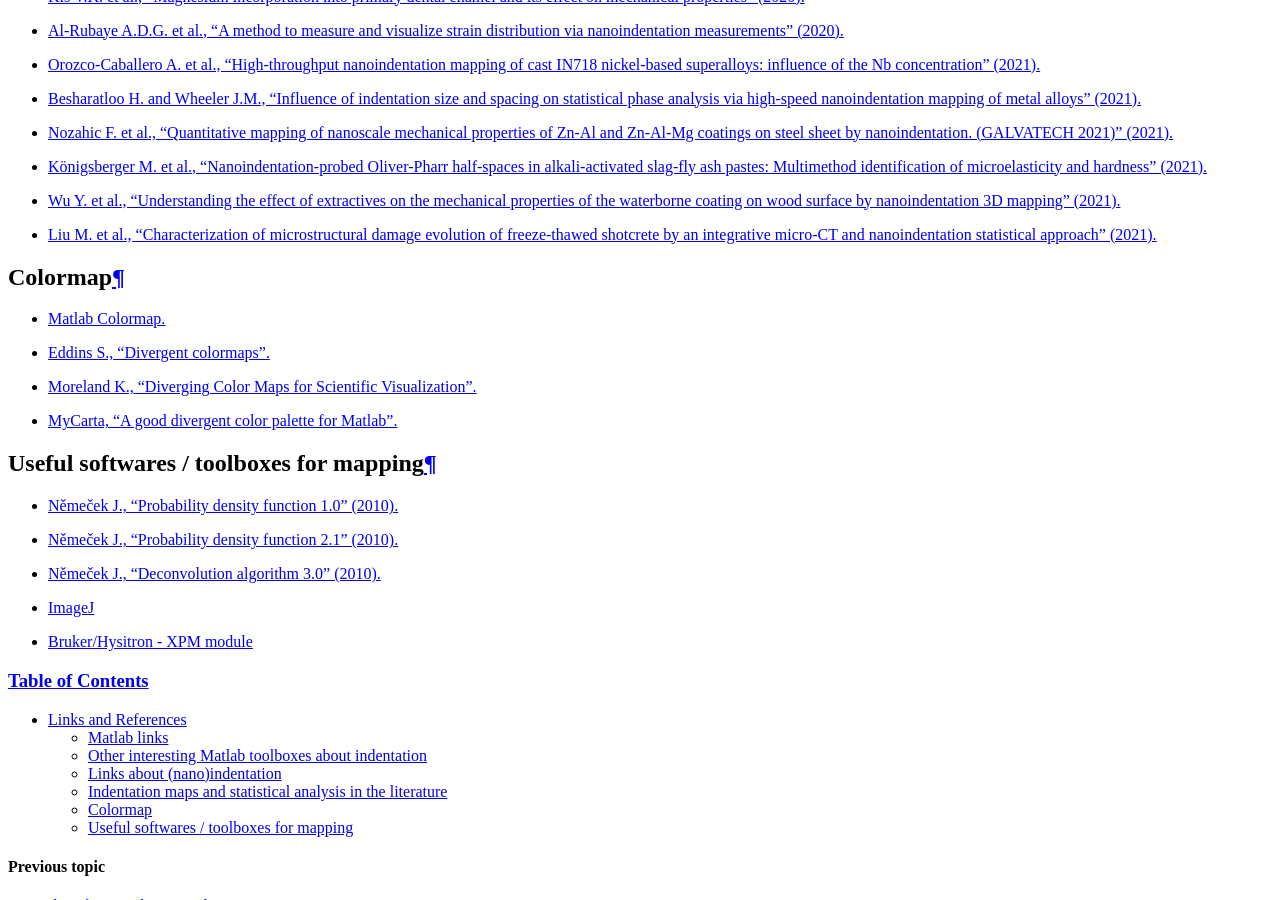
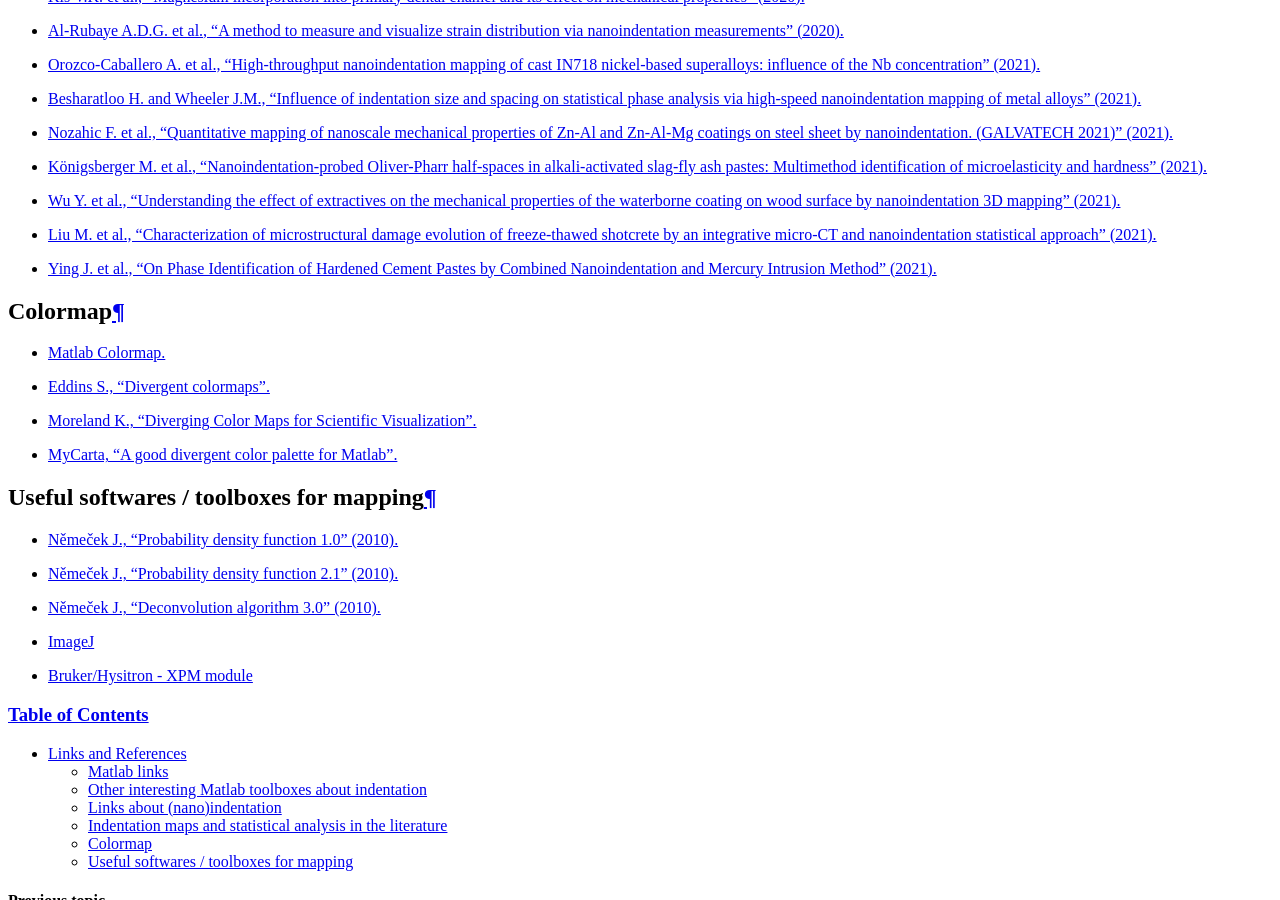
Before and after one commit to DavidMercier/TriDiMap, a Sphinx documentation site: the page built from doc/links_ref.rst, in a window 1280 px wide and 900 px high, scrolled down 2656 px. Built offline with Sphinx 7.4.7, drawn with Linux system fonts in a browser that asks for light colours; comment, search, counter and statistics services are not loaded.

Commit message:
Update links_ref.rst

```diff
--- a/doc/links_ref.rst
+++ b/doc/links_ref.rst
@@ -87,6 +87,7 @@ Indentation maps and statistical analysis in the literature
 * `Königsberger M. et al., "Nanoindentation-probed Oliver-Pharr half-spaces in alkali-activated slag-fly ash pastes: Multimethod identification of microelasticity and hardness" (2021). <https://doi.org/10.1080/15376494.2021.1941450>`_
 * `Wu Y. et al., "Understanding the effect of extractives on the mechanical properties of the waterborne coating on wood surface by nanoindentation 3D mapping" (2021). <https://doi.org/10.1007/s10853-020-05347-2>`_
 * `Liu M. et al., "Characterization of microstructural damage evolution of freeze-thawed shotcrete by an integrative micro-CT and nanoindentation statistical approach" (2021). <https://doi.org/10.1016/j.cemconcomp.2020.103909>`_
+* `Ying J. et al., "On Phase Identification of Hardened Cement Pastes by Combined Nanoindentation and Mercury Intrusion Method" (2021). <https://doi.org/10.3390/ma14123349>`_
 
 Colormap
 ############################################
```
